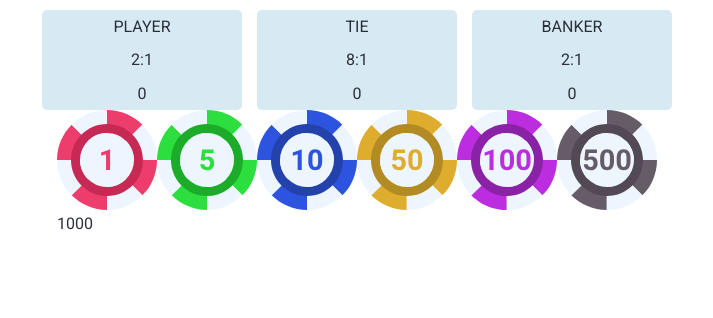
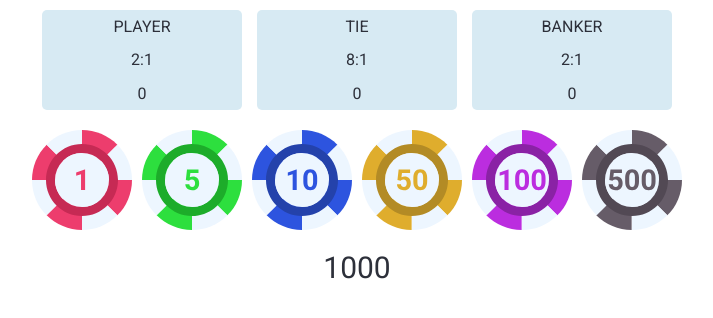
Before and after one commit to DmitriyFriz/baccarat-game, a React (Create React App) app: page / in a window 1280 px wide. Shown: the top 318 px of the page, without its empty margins (283-996 px from the left). Built offline with nearby package versions, Linux system fonts and the light colour scheme.

Commit message:
style: add styles for betting cotrollers

```diff
--- a/src/components/App/App.tsx
+++ b/src/components/App/App.tsx
@@ -1,7 +1,6 @@
 import React from 'react';
 import { BettingPanel } from '../BettingPanel';
 
-// style
 import s from './App.module.scss';
 
 export const App = () => {
--- /dev/null
+++ b/src/components/BettingControllers/BettingControllers.module.scss
@@ -0,0 +1,13 @@
+.chips_area {
+  display: flex;
+  justify-content: center;
+  align-items: center;
+  gap: 10px;
+  margin: 20px 0;
+}
+
+.score {
+  font-size: 30px;
+  margin: 0 auto;
+  text-align: center;
+}
--- a/src/components/BettingControllers/BettingControllers.tsx
+++ b/src/components/BettingControllers/BettingControllers.tsx
@@ -3,6 +3,8 @@ import { observer } from 'mobx-react-lite';
 import { useStore } from '../../store';
 import { chipValues } from '../../common/gameData';
 import { Chip } from '../Chip';
+
+import s from './BettingControllers.module.scss';
 
 export const BettingControllers = observer(() => {
   const bettingStore = useStore('bettingStore');
@@ -14,8 +16,8 @@ export const BettingControllers = observer(() => {
 
   return (
     <div>
-      {chipsView}
-      <div>{currentScore}</div>
+      <div className={s.chips_area}>{chipsView}</div>
+      <div className={s.score}>{currentScore}</div>
     </div>
   );
 });
--- a/src/components/BettingPanel/BettingPanel.tsx
+++ b/src/components/BettingPanel/BettingPanel.tsx
@@ -3,7 +3,6 @@ import { BettingPlace } from '../BettingPlace';
 import { BettingName } from '../../common/types';
 import { BettingControllers } from '../BettingControllers';
 
-// style
 import s from './BettingPanel.module.scss';
 
 export const BettingPanel = () => {
--- a/src/components/Chip/Chip.tsx
+++ b/src/components/Chip/Chip.tsx
@@ -5,7 +5,6 @@ import { ReactComponent as ChipSprite } from '../../assets/img/chips.svg';
 import { ChipValue } from '../../common/types';
 import { getChipSpriteLeftCoordinate } from './utility';
 
-// style
 import s from './Chip.module.scss';
 
 interface ChipProps {
```
